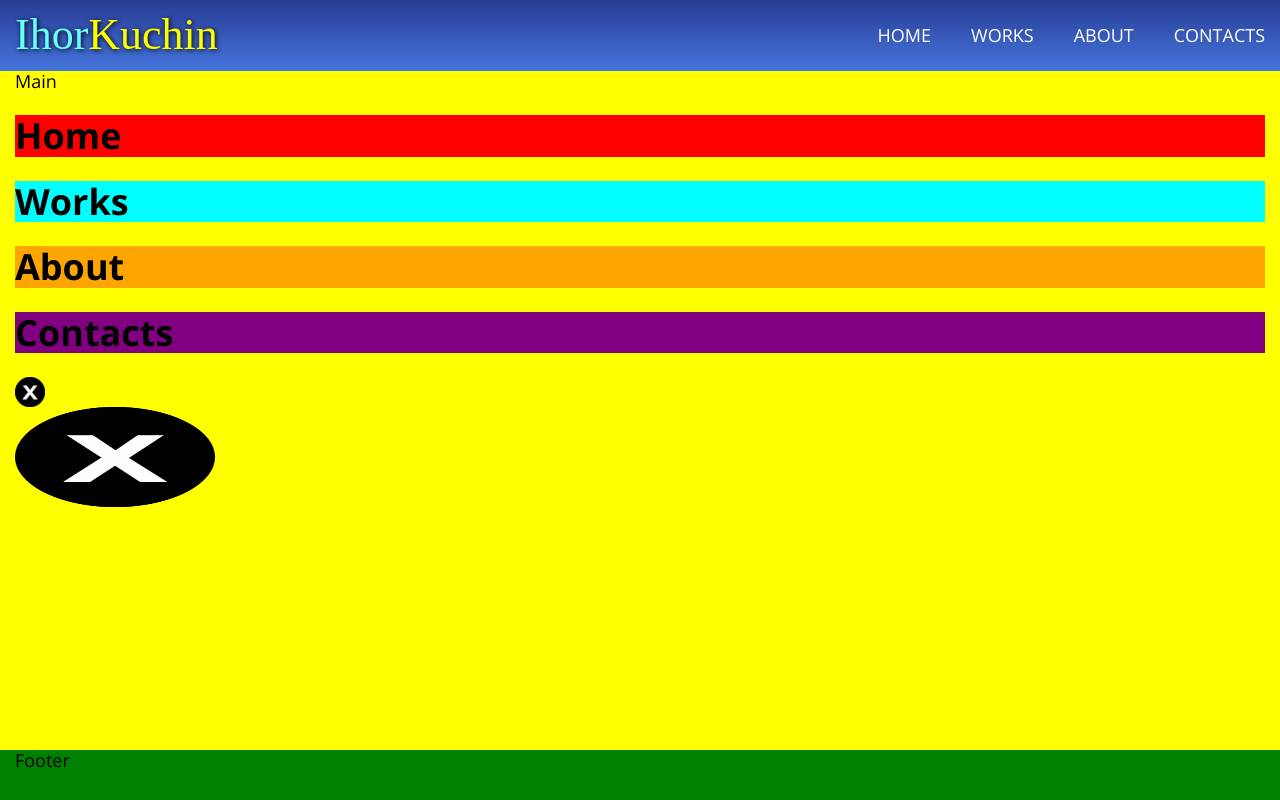
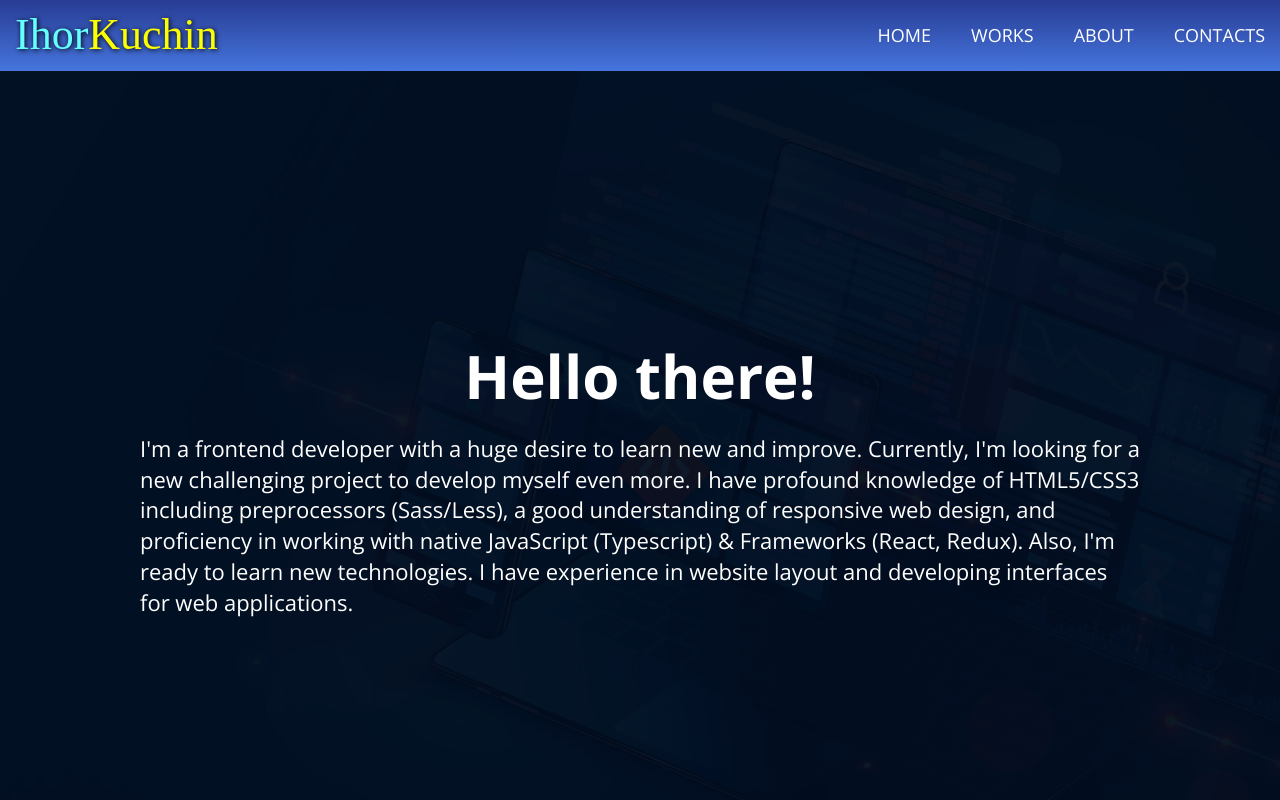
Before and after one commit to jamesKahura01/portfolio, a React (Create React App) app: page / in a window 1280 px wide. Shown: the top 800 px of the page. Built offline with nearby package versions, Linux system fonts and the light colour scheme; a web font is replaced by a local one.

Commit message:
Added home block

```diff
--- a/src/components/Main/Main.jsx
+++ b/src/components/Main/Main.jsx
@@ -1,6 +1,4 @@
 import React from 'react';
-import Icon from '../../assets/Icon';
-import Img from '../../assets/Img';
 import About from './components/About/About';
 import Contacts from './components/Contacts/Contacts';
 import Home from './components/Home/Home';
@@ -10,16 +8,10 @@ import styles from './Main.module.scss';
 const Main = () => {
   return (
     <main className={styles.main}>
-      <div className='container'>
-        Main
-        <Home />
-        <Works />
-        <About />
-        <Contacts />
-
-        <Icon id='x' />
-        <Img id='x' />
-      </div>
+      <Home />
+      <Works />
+      <About />
+      <Contacts />
     </main>
   );
 };
--- a/src/components/Main/Main.module.scss
+++ b/src/components/Main/Main.module.scss
@@ -1,3 +1,5 @@
 .main {
-  background: yellow;
+  display: grid;
+  // grid-template-columns: 1fr;
+  grid-template-rows: 100vh repeat(3, auto);
 }
--- a/src/components/Main/components/About/About.jsx
+++ b/src/components/Main/components/About/About.jsx
@@ -3,7 +3,7 @@ import styles from './About.module.scss';
 
 const About = () => {
   return (
-    <section className={styles.about}>
+    <section className={styles.about} id='about'>
       <h1>About</h1>
     </section>
   );
--- a/src/components/Main/components/Contacts/Contacts.jsx
+++ b/src/components/Main/components/Contacts/Contacts.jsx
@@ -3,7 +3,7 @@ import styles from './Contacts.module.scss';
 
 const Contacts = () => {
   return (
-    <section className={styles.contacts}>
+    <section className={styles.contacts} id='contacts'>
       <h1>Contacts</h1>
     </section>
   );
--- a/src/components/Main/components/Home/Home.jsx
+++ b/src/components/Main/components/Home/Home.jsx
@@ -3,8 +3,20 @@ import styles from './Home.module.scss';
 
 const Home = () => {
   return (
-    <section className={styles.home}>
-      <h1>Home</h1>
+    <section className={styles.home} id='home'>
+      <div className={styles.home__blure}>
+        <div className='container'>
+          <div className={styles.home__inner}>
+            <h1 className={styles.home__title}>
+              Hello there!
+            </h1>
+
+            <p className={styles.home__text}>
+              I'm a frontend developer with a huge desire to learn new and improve. Currently, I'm looking for a new challenging project to develop myself even more. I have profound knowledge of HTML5/CSS3 including preprocessors (Sass/Less), a good understanding of responsive web design, and proficiency in working with native JavaScript (Typescript) & Frameworks (React, Redux). Also, I'm ready to learn new technologies. I have experience in website layout and developing interfaces for web applications.
+            </p>
+          </div>
+        </div>
+      </div>
     </section>
   );
 };
--- a/src/components/Main/components/Home/Home.module.scss
+++ b/src/components/Main/components/Home/Home.module.scss
@@ -1,3 +1,38 @@
+@import '../../../../styles/utils/vars';
+
 .home {
-  background: red;
+  background: url('../../../../assets/img/home.jpg') center / cover no-repeat;
+
+  &__blure {
+    height: 100%;
+    background-color: rgba(2, 13, 31, 0.95);
+  }
+
+  &__inner {
+    display: flex;
+    justify-content: center;
+    flex-direction: column;
+
+    max-width: 1000px;
+    width: 100%;
+    height: 100%;
+    margin: 0 auto;
+
+    color: $color-secondary;
+  }
+
+  &__title {
+    display: flex;
+    justify-content: center;
+    align-items: center;
+
+    margin-bottom: 0;
+
+    font-size: 60px;
+  }
+
+  &__text {
+    font-size: $font-size-large;
+    line-height: 1.4;
+  }
 }
--- a/src/components/Main/components/Works/Works.jsx
+++ b/src/components/Main/components/Works/Works.jsx
@@ -3,7 +3,7 @@ import styles from './Works.module.scss';
 
 const Works = () => {
   return (
-    <section className={styles.works}>
+    <section className={styles.works} id='works'>
       <h1>Works</h1>
     </section>
   );
--- a/src/styles/index.scss
+++ b/src/styles/index.scss
@@ -8,6 +8,8 @@
 html {
   font-family: $font-family-main;
   font-size: $font-size-main;
+
+  scroll-behavior: smooth;
 }
 
 .app {
@@ -20,6 +22,7 @@ html {
 
 .container {
   max-width: 1400px;
+  height: 100%;
   margin: 0 auto;
   padding: 0 15px;
 }
```
Also changed, not shown: src/assets/img/home.jpg (added).
